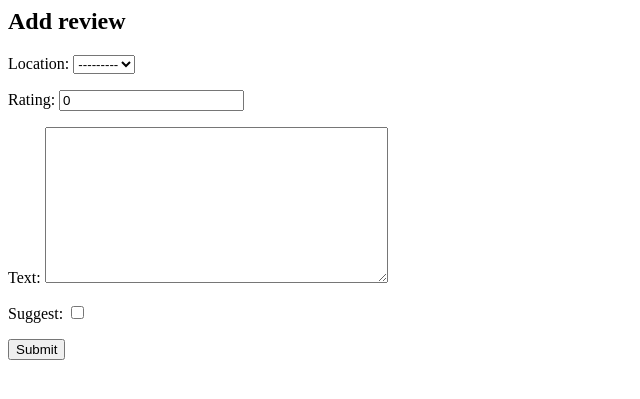
After one commit to cholakova99/KnowBulgaria, a Django app: page /sightseeing/review/new/ in a window 1280 px wide. The commit adds this page. Shown: the top 399 px of the page, without its empty margins (0-640 px from the left). Run offline with Django 3.2, Linux system fonts and the light colour scheme; data that the repository does not hold is empty.

Commit message:
add add review

```diff
--- a/sightseeing/models.py
+++ b/sightseeing/models.py
@@ -18,7 +18,7 @@ class PersonalLocation(models.Model):
 
 
 class Review(models.Model):
-    rating = models.FloatField([MinValueValidator(0), MaxValueValidator(5)])
+    rating = models.FloatField(validators=[MinValueValidator(0), MaxValueValidator(5)], default=0)
     text = models.TextField()
     location = models.ForeignKey(Location, on_delete=models.CASCADE)
     user = models.ForeignKey(User, on_delete=models.CASCADE)
--- a/sightseeing/templates/index.html
+++ b/sightseeing/templates/index.html
@@ -1 +1,5 @@
 <a href="{% url 'sightseeing:locations' %}">Locations</a>
+
+<ul>
+  <li><a href="{% url 'sightseeing:review:add' %}">Add review</a></li>
+</ul>
--- /dev/null
+++ b/sightseeing/templates/review/add.html
@@ -0,0 +1,7 @@
+<h2> Add review </h2>
+
+<form method="POST">
+    {% csrf_token %}
+    {{ form.as_p }}
+    <input type="submit" name="Save">
+</form>
--- /dev/null
+++ b/sightseeing/templates/review/base.html
@@ -0,0 +1,4 @@
+<a href="{% url 'sightseeing:index' %}">Home</a>
+<h1><a href="{% url 'sightseeing:review:list' %}">Reviews</a></h1>
+
+{% block content %} {% endblock %}
--- /dev/null
+++ b/sightseeing/templates/review/detail.html
@@ -0,0 +1,6 @@
+{% extends "review/base.html" %} {% block content %}
+<h2><small>location:</small> {{ review.location }}</h2>
+<h2><small>rating:</small> {{ review.rating }}</h2>
+<h2><small>text:</small> {{ review.text }}</h2>
+<h2><small>suggest:</small> {{ review.suggest }}</h2>
+{% endblock %}
--- a/sightseeing/urls.py
+++ b/sightseeing/urls.py
@@ -1,9 +1,15 @@
-from django.urls import path
-from sightseeing.views import signup, location, index
+from django.urls import path, include
+from sightseeing.views import signup, location, index, review
 from django.contrib.auth import views as auth_view
 
 
 app_name = 'sightseeing'
+
+reviews_patterns = [
+    path('', review.list, name='list'),
+    path('<int:review_id>/', review.detail, name='detail'),
+    path('new/', review.add_review, name='add')
+]
 
 urlpatterns = [
     path('signup/', signup.signup, name='signup'),
@@ -11,4 +17,5 @@ urlpatterns = [
     path('locations/', location.LocationListView.as_view(), name='locations'),
     path('login/', auth_view.LoginView.as_view(), name='login'),
     path('logout/', auth_view.LogoutView.as_view(next_page='sightseeing:login'), name='logout'),
+    path('review/', include((reviews_patterns, 'review')))
 ]
--- /dev/null
+++ b/sightseeing/views/review.py
@@ -0,0 +1,33 @@
+from django.shortcuts import render, get_object_or_404
+from sightseeing.models import Review
+from django import forms
+from django.http import HttpResponse
+
+
+def list(request):
+    return render(request, 'review/list.html', {'revieww': Review.objects.all()})
+
+
+def detail(request, review_id):
+    review = get_object_or_404(Review, id=review_id)
+    return render(request, 'review/detail.html', {'review': review})
+
+
+class ReviewForm(forms.ModelForm):
+    class Meta:
+        model = Review
+        fields = ('location', 'rating', 'text', 'suggest')
+
+
+def add_review(request):
+    if request.method == "POST":
+        data = request.POST
+        form = ReviewForm(data=data)
+        if form.is_valid():
+            new_review = form.save()
+            return redirect(reverse('sightseeing:review:list'))
+        else:
+            return render(request, 'review/add.html', {'form':form})
+    else:
+        form = ReviewForm()
+        return render(request, 'review/add.html', {'form':form})
```
Also changed, not shown: sightseeing/admin.py (+6 -1 lines), sightseeing/templates/review/list.html (added, +12 -0 lines), sightseeing/migrations/0003_auto_20200602_1510.py (added).
